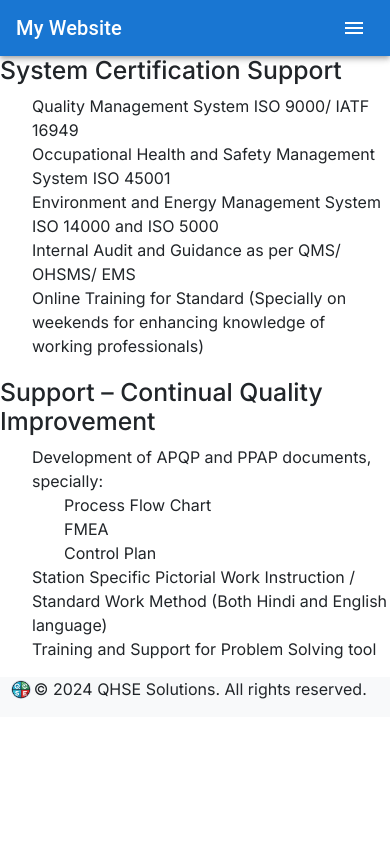
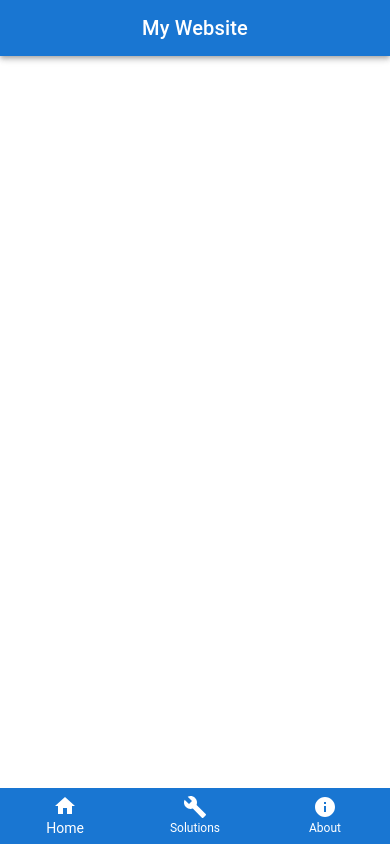
Before and after one commit to agamswaroop619/qhse, a Next.js app: page /home in a window 390 px wide. Shown: the top 844 px of the page. Built offline with nearby package versions, Linux system fonts and the light colour scheme.

Commit message:
fix: NavBar Styling

```diff
--- a/src/app/components/navbar.js
+++ b/src/app/components/navbar.js
@@ -2,80 +2,41 @@
 import React, { useState } from "react";
 import AppBar from "@mui/material/AppBar";
 import Toolbar from "@mui/material/Toolbar";
-import IconButton from "@mui/material/IconButton";
-import Menu from "@mui/material/Menu";
-import MenuItem from "@mui/material/MenuItem";
 import Typography from "@mui/material/Typography";
 import { useTheme } from "@mui/material/styles";
 import useMediaQuery from "@mui/material/useMediaQuery";
-import MenuIcon from "@mui/icons-material/Menu";
 import Link from "next/link";
 import Tabs from "@mui/material/Tabs";
 import Tab from "@mui/material/Tab";
+import BottomNavigation from "@mui/material/BottomNavigation";
+import BottomNavigationAction from "@mui/material/BottomNavigationAction";
+import HomeIcon from "@mui/icons-material/Home";
+import BuildIcon from "@mui/icons-material/Build";
+import InfoIcon from "@mui/icons-material/Info";
 
 export default function Navbar() {
   const theme = useTheme();
   const isMobile = useMediaQuery(theme.breakpoints.down("sm"));
-  const [anchorEl, setAnchorEl] = useState(null);
   const [value, setValue] = useState(0);
-
-  const handleMenuOpen = (event) => {
-    setAnchorEl(event.currentTarget);
-  };
-
-  const handleMenuClose = () => {
-    setAnchorEl(null);
-  };
 
   const handleChange = (event, newValue) => {
     setValue(newValue);
   };
 
   return (
+    <div style={{ display: "flex", flexDirection: "column", height: "100vh" }}>
       <AppBar position="static">
         <Toolbar>
-        <Typography variant="h6" style={{ flexGrow: 1 }}>
+          <Typography
+            variant="h6"
+            style={{
+              flexGrow: 1,
+              textAlign: isMobile ? "center" : "left",
+            }}
+          >
             My Website
           </Typography>
-        {isMobile ? (
-          <>
-            <IconButton
-              edge="start"
-              color="inherit"
-              aria-label="menu"
-              onClick={handleMenuOpen}
-            >
-              <MenuIcon />
-            </IconButton>
-            <Menu
-              anchorEl={anchorEl}
-              open={Boolean(anchorEl)}
-              onClose={handleMenuClose}
-            >
-              <MenuItem onClick={handleMenuClose}>
-                <Link href="/home" passHref>
-                  <Typography component="a" color="inherit">
-                    Home
-                  </Typography>
-                </Link>
-              </MenuItem>
-              <MenuItem onClick={handleMenuClose}>
-                <Link href="/solutions" passHref>
-                  <Typography component="a" color="inherit">
-                    Solutions
-                  </Typography>
-                </Link>
-              </MenuItem>
-              <MenuItem onClick={handleMenuClose}>
-                <Link href="/about" passHref>
-                  <Typography component="a" color="inherit">
-                    About
-                  </Typography>
-                </Link>
-              </MenuItem>
-            </Menu>
-          </>
-        ) : (
+          {!isMobile && (
             <Tabs
               value={value}
               onChange={handleChange}
@@ -90,5 +51,42 @@ export default function Navbar() {
           )}
         </Toolbar>
       </AppBar>
+      {isMobile && (
+        <BottomNavigation
+          value={value}
+          onChange={handleChange}
+          showLabels
+          style={{
+            width: "100%",
+            position: "fixed",
+            bottom: 0,
+            backgroundColor: theme.palette.primary.main,
+            color: theme.palette.primary.contrastText,
+          }}
+        >
+          <BottomNavigationAction
+            label="Home"
+            icon={<HomeIcon />}
+            component={Link}
+            href="/home"
+            style={{ color: theme.palette.primary.contrastText }}
+          />
+          <BottomNavigationAction
+            label="Solutions"
+            icon={<BuildIcon />}
+            component={Link}
+            href="/solutions"
+            style={{ color: theme.palette.primary.contrastText }}
+          />
+          <BottomNavigationAction
+            label="About"
+            icon={<InfoIcon />}
+            component={Link}
+            href="/about"
+            style={{ color: theme.palette.primary.contrastText }}
+          />
+        </BottomNavigation>
+      )}
+    </div>
   );
 }
```
Lines whose indentation alone changed are shown as unchanged.
